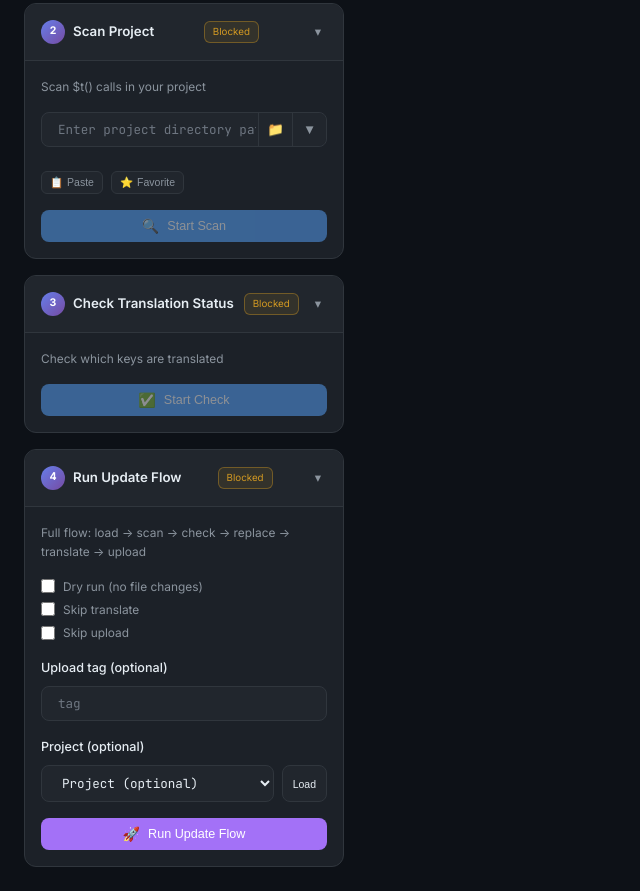
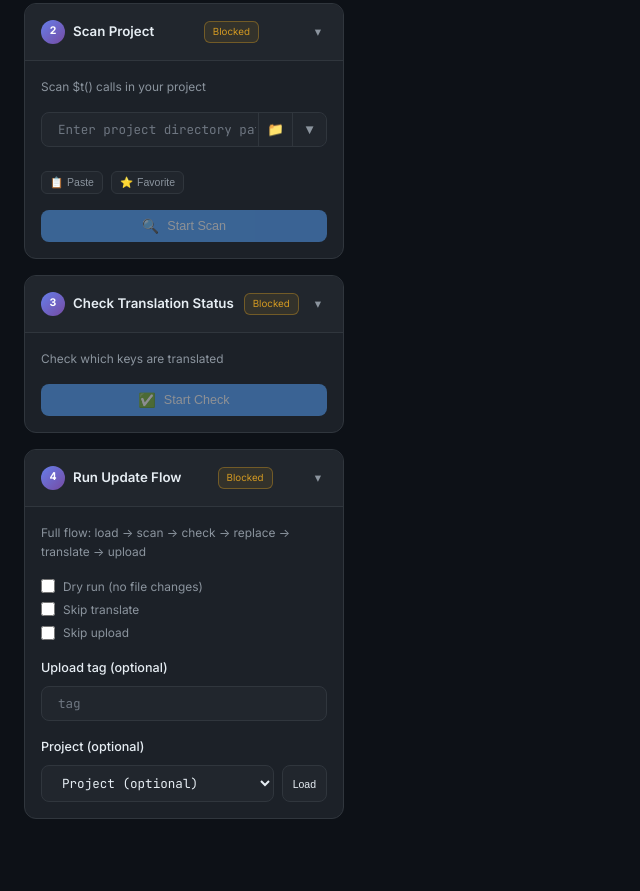
Before and after one commit to huangrensen-pacvue/i18n-agent, a website: page public/index.html in a window 1280 px wide. Shown: the part 348-1239 px from the top of the page, without its empty margins (0-640 px from the left). After the commit the page ends 1191 px from the top, so only its background shows below. Drawn offline with Linux system fonts and the light colour scheme; no server answers.

Commit message:
feat: 隐藏flow按钮

```diff
--- a/public/index.html
+++ b/public/index.html
@@ -179,7 +179,7 @@
               </div>
             </div>
 
-            <button class="btn btn-accent" id="runUpdateBtn" onclick="runUpdateFlow()">
+            <button class="btn btn-accent" id="runUpdateBtn" onclick="runUpdateFlow()" style="display: none;">
               <span class="btn-icon">🚀</span>
               <span data-i18n="run_update">Run Update Flow</span>
             </button>
```
